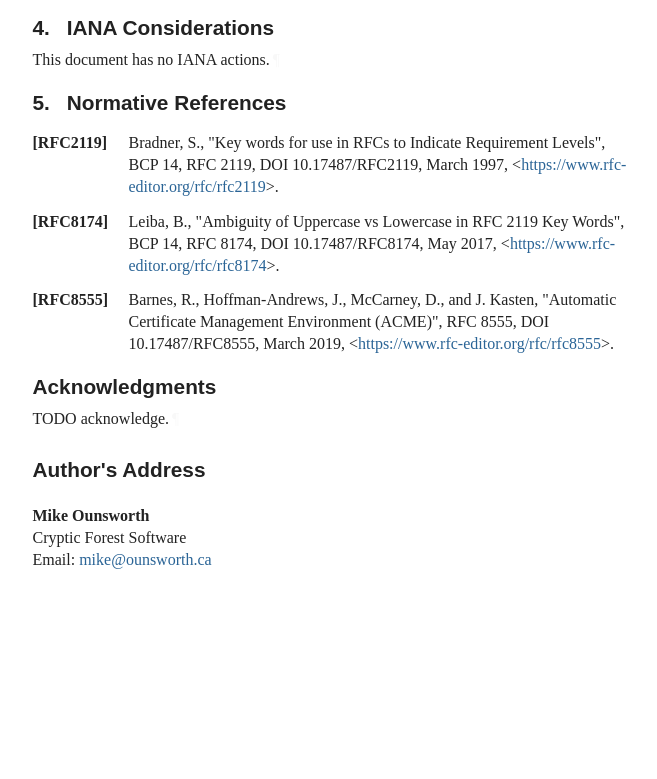
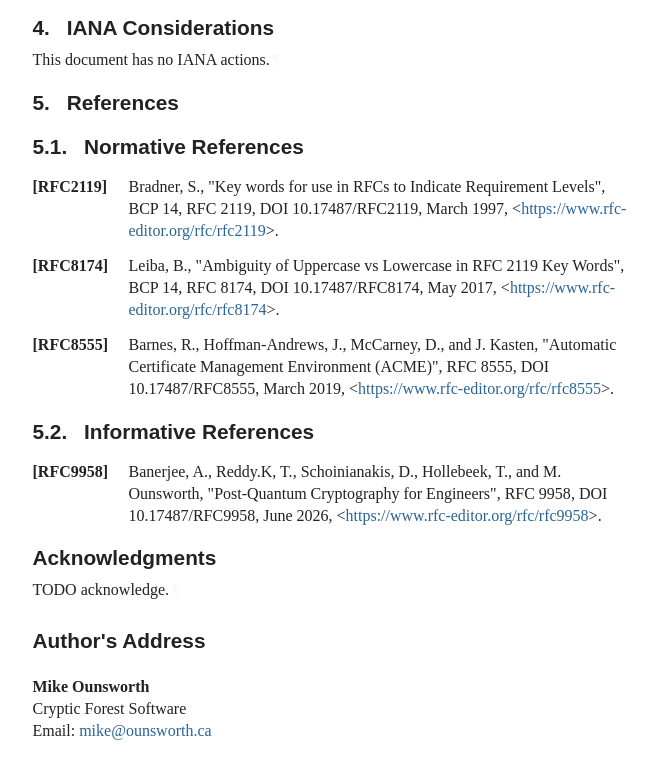
Before and after one commit to ounsworth/draft-acme-pqc-mti, a plain HTML site: page draft-ounsworth-acme-pqc-mti.html in a window 1280 px wide. Shown: the part 1399-2178 px from the top of the page, without its empty margins (92-749 px from the left). Before the commit the page ends 2061 px from the top, so only its background shows below. Drawn offline with Linux system fonts and the light colour scheme; a web font is replaced by a local one.

Commit message:
Script updating gh-pages from f7c1557. [ci skip]

```diff
--- a/draft-ounsworth-acme-pqc-mti.html
+++ b/draft-ounsworth-acme-pqc-mti.html
@@ -1160,7 +1160,15 @@ svg {
             <p id="section-toc.1-1.4.1"><a href="#section-4" class="auto internal xref">4</a>.  <a href="#name-iana-considerations" class="internal xref">IANA Considerations</a></p>
 </li>
           <li class="compact toc ulBare ulEmpty" id="section-toc.1-1.5">
-            <p id="section-toc.1-1.5.1"><a href="#section-5" class="auto internal xref">5</a>.  <a href="#name-normative-references" class="internal xref">Normative References</a></p>
+            <p id="section-toc.1-1.5.1"><a href="#section-5" class="auto internal xref">5</a>.  <a href="#name-references" class="internal xref">References</a></p>
+<ul class="compact toc ulBare ulEmpty">
+<li class="compact toc ulBare ulEmpty" id="section-toc.1-1.5.2.1">
+                <p id="section-toc.1-1.5.2.1.1"><a href="#section-5.1" class="auto internal xref">5.1</a>.  <a href="#name-normative-references" class="internal xref">Normative References</a></p>
+</li>
+              <li class="compact toc ulBare ulEmpty" id="section-toc.1-1.5.2.2">
+                <p id="section-toc.1-1.5.2.2.1"><a href="#section-5.2" class="auto internal xref">5.2</a>.  <a href="#name-informative-references" class="internal xref">Informative References</a></p>
+</li>
+            </ul>
 </li>
           <li class="compact toc ulBare ulEmpty" id="section-toc.1-1.6">
             <p id="section-toc.1-1.6.1"><a href="#appendix-A" class="auto internal xref"></a><a href="#name-acknowledgments" class="internal xref">Acknowledgments</a></p>
@@ -1177,7 +1185,7 @@ svg {
       <h2 id="name-update-to-rfc8555">
 <a href="#section-1" class="section-number selfRef">1. </a><a href="#name-update-to-rfc8555" class="section-name selfRef">Update to RFC8555</a>
       </h2>
-<p id="section-1-1">Due to the impending risks of Cryptographically-Relevant Quantum Computers (CRQCs), <span>[<a href="#RFC8555" class="cite xref">RFC8555</a>]</span> is updated to replace the following sentence from Section 6.2:<a href="#section-1-1" class="pilcrow">¶</a></p>
+<p id="section-1-1">Due to the impending risks of Cryptographically-Relevant Quantum Computers (CRQCs), see <span>[<a href="#RFC9958" class="cite xref">RFC9958</a>]</span>, <span>[<a href="#RFC8555" class="cite xref">RFC8555</a>]</span> is updated to replace the following sentence from Section 6.2:<a href="#section-1-1" class="pilcrow">¶</a></p>
 <ul class="normal ulEmpty">
 <li class="normal ulEmpty" id="section-1-2.1">
           <p id="section-1-2.1.1">An ACME server <span class="bcp14">MUST</span> implement the "ES256" signature algorithm
@@ -1220,25 +1228,45 @@ appear in all capitals, as shown here.<a href="#section-2-1" class="pilcrow">¶<
 <p id="section-4-1">This document has no IANA actions.<a href="#section-4-1" class="pilcrow">¶</a></p>
 </section>
 </div>
+<div id="sec-combined-references">
+<section id="section-5">
+      <h2 id="name-references">
+<a href="#section-5" class="section-number selfRef">5. </a><a href="#name-references" class="section-name selfRef">References</a>
+      </h2>
 <div id="sec-normative-references">
-<section id="section-5">
-      <h2 id="name-normative-references">
-<a href="#section-5" class="section-number selfRef">5. </a><a href="#name-normative-references" class="section-name selfRef">Normative References</a>
-      </h2>
+<section id="section-5.1">
+        <h3 id="name-normative-references">
+<a href="#section-5.1" class="section-number selfRef">5.1. </a><a href="#name-normative-references" class="section-name selfRef">Normative References</a>
+        </h3>
 <dl class="references">
 <dt id="RFC2119">[RFC2119]</dt>
-      <dd>
+        <dd>
 <span class="refAuthor">Bradner, S.</span>, <span class="refTitle">"Key words for use in RFCs to Indicate Requirement Levels"</span>, <span class="seriesInfo">BCP 14</span>, <span class="seriesInfo">RFC 2119</span>, <span class="seriesInfo">DOI 10.17487/RFC2119</span>, <time datetime="1997-03" class="refDate">March 1997</time>, <span>&lt;<a href="https://www.rfc-editor.org/rfc/rfc2119">https://www.rfc-editor.org/rfc/rfc2119</a>&gt;</span>. </dd>
 <dd class="break"></dd>
 <dt id="RFC8174">[RFC8174]</dt>
-      <dd>
+        <dd>
 <span class="refAuthor">Leiba, B.</span>, <span class="refTitle">"Ambiguity of Uppercase vs Lowercase in RFC 2119 Key Words"</span>, <span class="seriesInfo">BCP 14</span>, <span class="seriesInfo">RFC 8174</span>, <span class="seriesInfo">DOI 10.17487/RFC8174</span>, <time datetime="2017-05" class="refDate">May 2017</time>, <span>&lt;<a href="https://www.rfc-editor.org/rfc/rfc8174">https://www.rfc-editor.org/rfc/rfc8174</a>&gt;</span>. </dd>
 <dd class="break"></dd>
 <dt id="RFC8555">[RFC8555]</dt>
-    <dd>
+      <dd>
 <span class="refAuthor">Barnes, R.</span>, <span class="refAuthor">Hoffman-Andrews, J.</span>, <span class="refAuthor">McCarney, D.</span>, and <span class="refAuthor">J. Kasten</span>, <span class="refTitle">"Automatic Certificate Management Environment (ACME)"</span>, <span class="seriesInfo">RFC 8555</span>, <span class="seriesInfo">DOI 10.17487/RFC8555</span>, <time datetime="2019-03" class="refDate">March 2019</time>, <span>&lt;<a href="https://www.rfc-editor.org/rfc/rfc8555">https://www.rfc-editor.org/rfc/rfc8555</a>&gt;</span>. </dd>
 <dd class="break"></dd>
 </dl>
+</section>
+</div>
+<div id="sec-informative-references">
+<section id="section-5.2">
+        <h3 id="name-informative-references">
+<a href="#section-5.2" class="section-number selfRef">5.2. </a><a href="#name-informative-references" class="section-name selfRef">Informative References</a>
+        </h3>
+<dl class="references">
+<dt id="RFC9958">[RFC9958]</dt>
+      <dd>
+<span class="refAuthor">Banerjee, A.</span>, <span class="refAuthor">Reddy.K, T.</span>, <span class="refAuthor">Schoinianakis, D.</span>, <span class="refAuthor">Hollebeek, T.</span>, and <span class="refAuthor">M. Ounsworth</span>, <span class="refTitle">"Post-Quantum Cryptography for Engineers"</span>, <span class="seriesInfo">RFC 9958</span>, <span class="seriesInfo">DOI 10.17487/RFC9958</span>, <time datetime="2026-06" class="refDate">June 2026</time>, <span>&lt;<a href="https://www.rfc-editor.org/rfc/rfc9958">https://www.rfc-editor.org/rfc/rfc9958</a>&gt;</span>. </dd>
+<dd class="break"></dd>
+</dl>
+</section>
+</div>
 </section>
 </div>
 <div id="acknowledgments">
```
Also changed, not shown: draft-ounsworth-acme-pqc-mti.txt.
